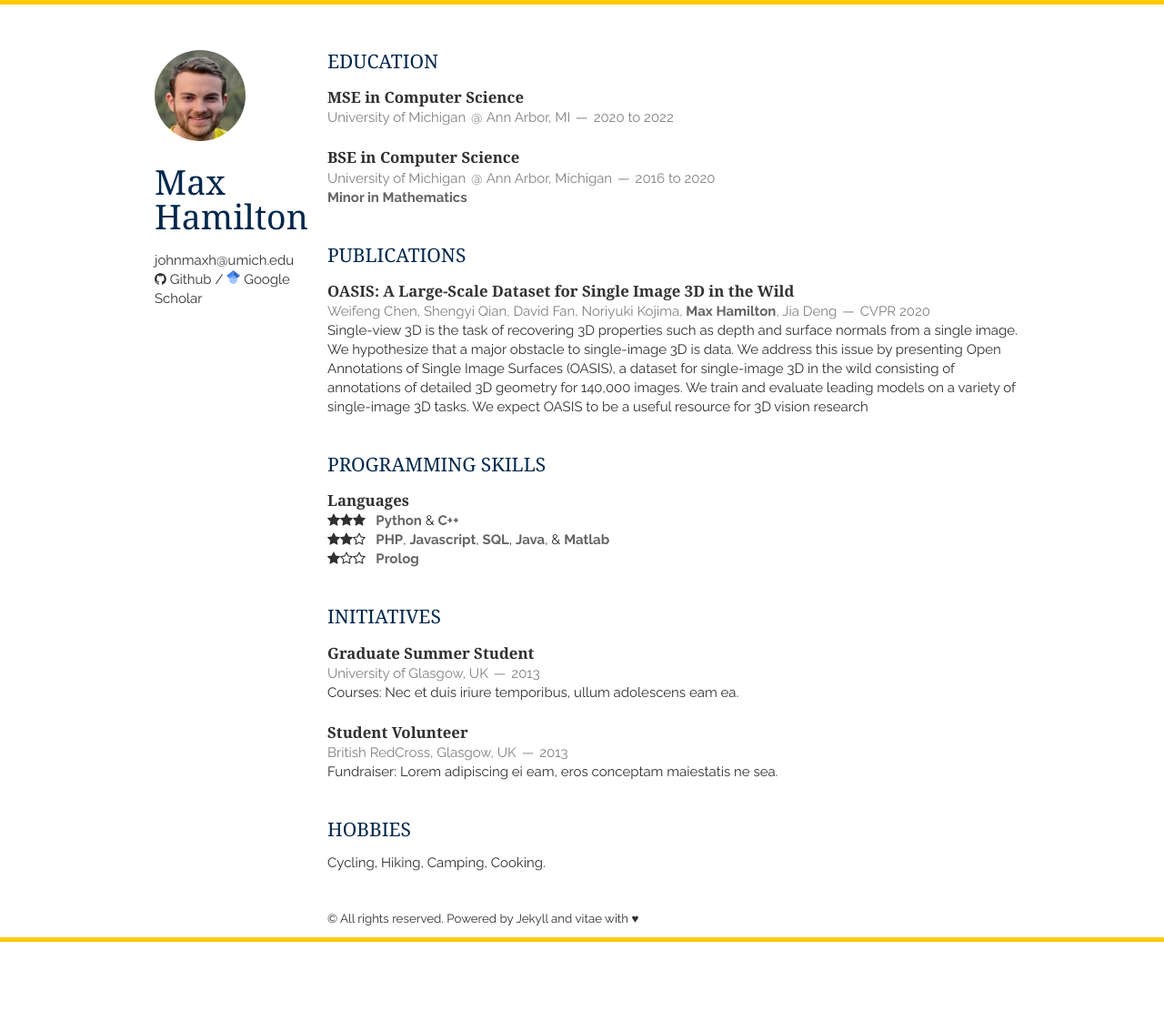
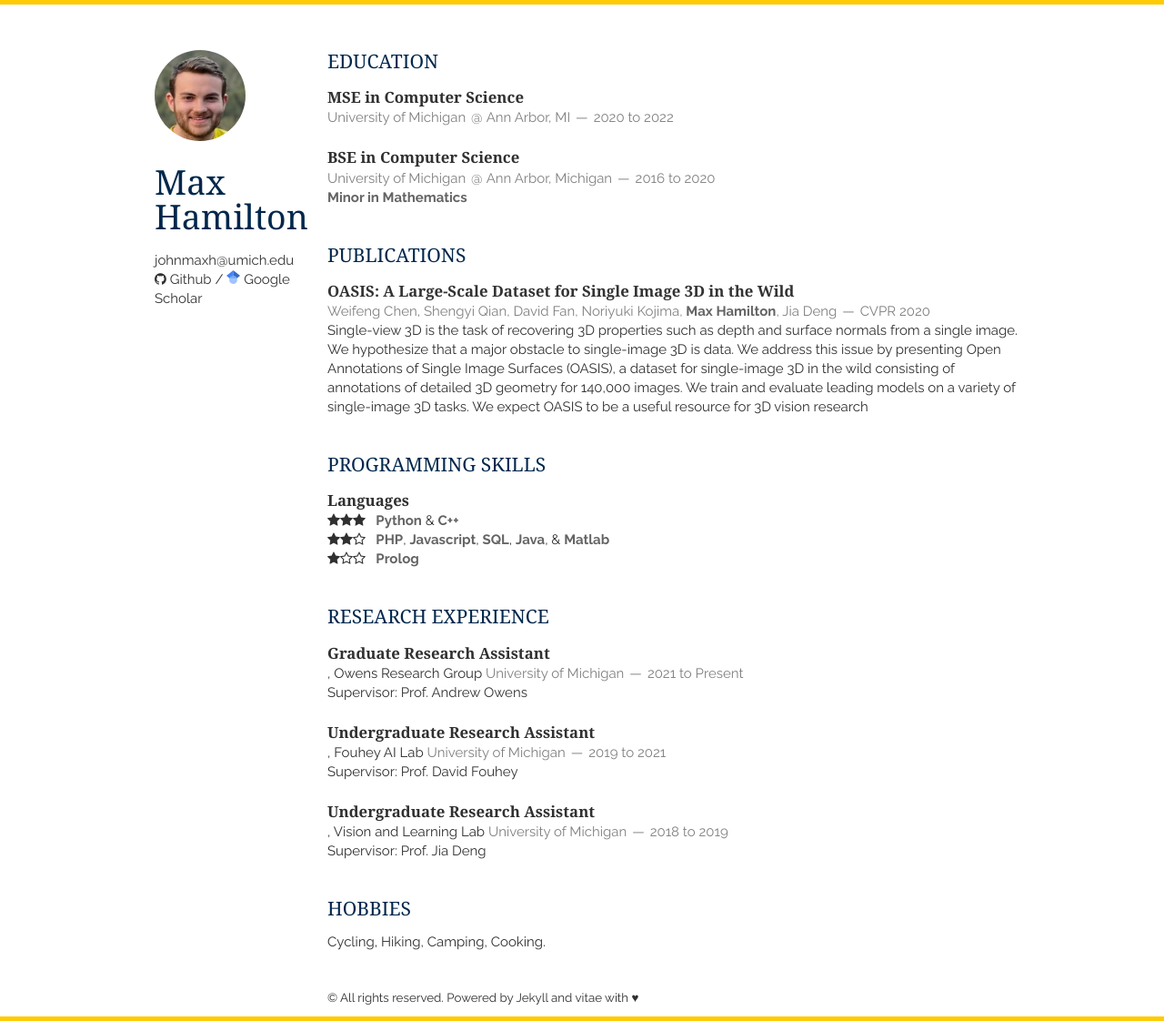
Before and after one commit to johnmaxh/johnmaxh.github.io, a Jekyll site: the page built from index.html, in a window 1280 px wide. Shown: the whole page at 91% size. Built offline with Jekyll 4.4.1, drawn with Linux system fonts in a browser that asks for light colours; nearby versions of some CDN libraries; the list of posts is cut into pages by our own code; before the commit the page ends 1035 px from its top, so only the background shows below that.

Commit message:
Update initiatives.html

```diff
--- a/_includes/initiatives.html
+++ b/_includes/initiatives.html
@@ -1,21 +1,30 @@
 <section class="thirteen columns">
-    <h1>Initiatives</h1>
+    <h1>Research Experience</h1>
     <article>
         <header>
-            <h1>Graduate Summer Student</h1>
-            <span><address>University of Glasgow, UK</address><time>2013</time></span>
+            <h1>Graduate Research Assistant</h1>, Owens Research Group
+            <span><address>University of Michigan</address><time>2021 to Present</time></span>
         </header>
         <p>
-            Courses: Nec et duis iriure temporibus, ullum adolescens eam ea.
+            Supervisor: <a href="https://andrewowens.com/">Prof. Andrew Owens</a>
         </p>
     </article>
     <article>
         <header>
-            <h1>Student Volunteer</h1>
-            <span><address>British RedCross, Glasgow, UK</address><time>2013</time></span>
+            <h1>Undergraduate Research Assistant</h1>, Fouhey AI Lab
+            <span><address>University of Michigan</address><time>2019 to 2021</time></span>
         </header>
         <p>
-            Fundraiser: Lorem adipiscing ei eam, eros conceptam maiestatis ne sea.
+            Supervisor: <a href="https://web.eecs.umich.edu/~fouhey/">Prof. David Fouhey</a>
+        </p>
+    </article>
+    <article>
+        <header>
+            <h1>Undergraduate Research Assistant</h1>, Vision and Learning Lab
+            <span><address>University of Michigan</address><time>2018 to 2019</time></span>
+        </header>
+        <p>
+            Supervisor: <a href="https://www.cs.princeton.edu/~jiadeng/">Prof. Jia Deng</a>
         </p>
     </article>
 </section>
```
